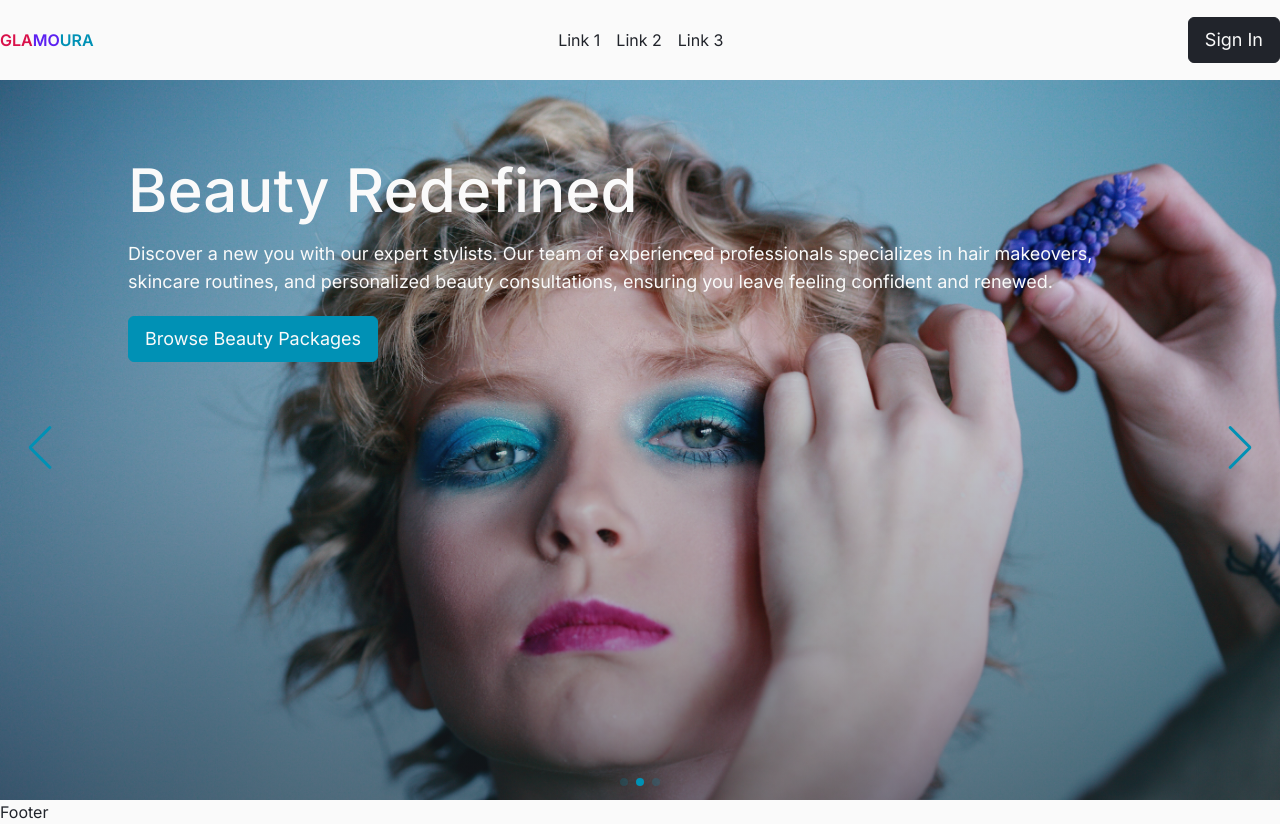
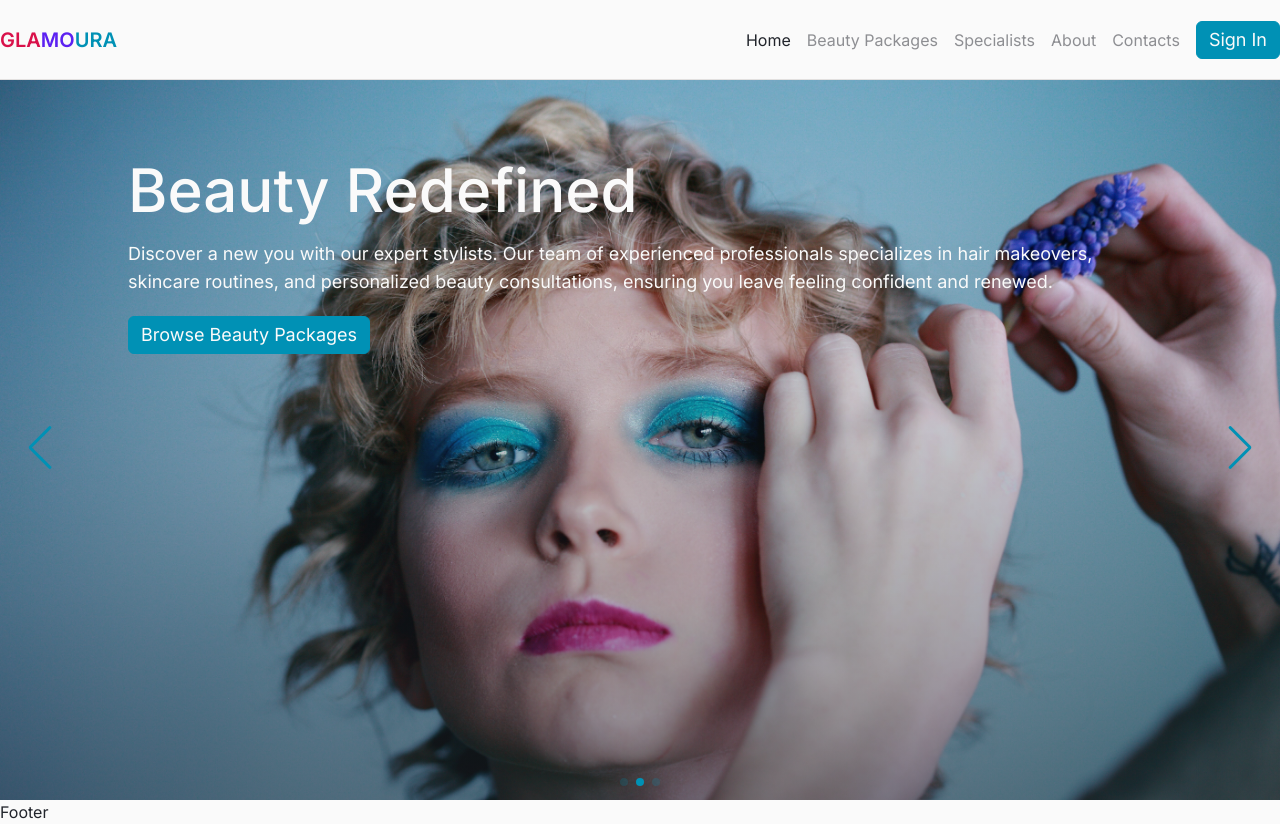
Before and after one commit to Shm-Rsuf/glamoura-client, a Next.js app: page / in a window 1280 px wide. Built offline with nearby package versions, Linux system fonts and the light colour scheme.

Commit message:
navbar added

```diff
--- a/app/globals.css
+++ b/app/globals.css
@@ -1,6 +1,11 @@
 @tailwind base;
 @tailwind components;
 @tailwind utilities;
+
+/* BASE STYLES */
+main{
+  @apply mt-20;
+}
 
 /* COMMON STYLES */
 .sp {
@@ -48,3 +53,16 @@ small {
 .swiper-pagination-bullet-active { /** Marker styling of selected image in carousel */
   background-color: rgb(0, 145, 181) !important;
 }
+
+/* LINKS STYLES */
+.link-item{
+  @apply relative;
+}
+
+.link-item::after{
+  @apply content-[""] eq absolute bottom-0 left-1/2 -translate-x-1/2 h-px w-0 bg-black
+}
+
+.link-item:hover::after{
+  @apply w-full;
+}
--- a/components/Header.tsx
+++ b/components/Header.tsx
@@ -1,23 +1,40 @@
+"use client";
 import Link from "next/link";
-import Button from "./ui/Button";
+import Button, { buttonVariants } from "./ui/Button";
+import { cn } from "@/lib/utils";
+import { usePathname } from "next/navigation";
+
+const navContents=[
+  {href:"/",label:"Home"},
+  {href:"/beauty-packages",label:"Beauty Packages"},
+  {href:"/specialists",label:"Specialists"},
+  {href:"/about",label:"About"},
+  {href:"/contact",label:"Contacts"},
+]
 
 const Header = () => {
+  const pathname = usePathname()
+  console.log(pathname);
   return (
-    <header className="h-20 flex items-center">
-      <nav className="container flex justify-between items-center">
-      <Link href="/" className="left uppercase font-semibold">
+    <header className="h-20 w-full flex items-center border-b border-gray bg-white/90 backdrop-blur-md fixed top-0 left-0 right-0 z-[100]">
+      <nav className="container flex justify-between items-center gap-5">
+      <Link href="/" className="left uppercase font-semibold text-xl">
         <span className="text-red">gla</span>
         <span className="text-purple">mo</span>
         <span className="text-blue">ura</span>
       </Link>
       <div className="middle">
         <ul className="flex justify-center items-center gap-4">
-          <li className="cursor-pointer duration-300 f">Link 1</li>
-          <li className="cursor-pointer duration-300 f">Link 2</li>
-          <li className="cursor-pointer duration-300 f">Link 3</li>
+          {
+            navContents&& navContents.map((list,i)=>(
+              <li key={i} >
+                <Link href={list.href} className={cn("link-item",pathname === list.href? "eq text-black":"text-black/50")}>{list.label}</Link>
+              </li>
+            ))
+          }
+          <Link href="/sign-in" className={cn(buttonVariants({variant:"secondary"}))}>Sign in</Link>
         </ul>
       </div>
-      <Button className="right" variant="primary">Sign in</Button>
     </nav>
     </header>
 
--- a/components/ui/Button.tsx
+++ b/components/ui/Button.tsx
@@ -2,7 +2,7 @@ import { cn } from "@/lib/utils";
 import { VariantProps, cva } from "class-variance-authority";
 import { Loader2 } from "lucide-react";
 
-export const buttonVariants = cva("eq inline-block text-center whitespace-nowrap px-4 py-2 border rounded-md text-lg capitalize disabled:bg-gray disabled:text-black disabled:cursor-default disable:border-gray", {
+export const buttonVariants = cva("eq inline-block text-center whitespace-nowrap px-3 py-1 border rounded-md text-lg capitalize disabled:bg-gray disabled:text-black disabled:cursor-default disable:border-gray", {
   variants: {
     variant: {
      primary: "bg-black text-white border-black hover:bg-black/90 hover:border-black/90",
```
